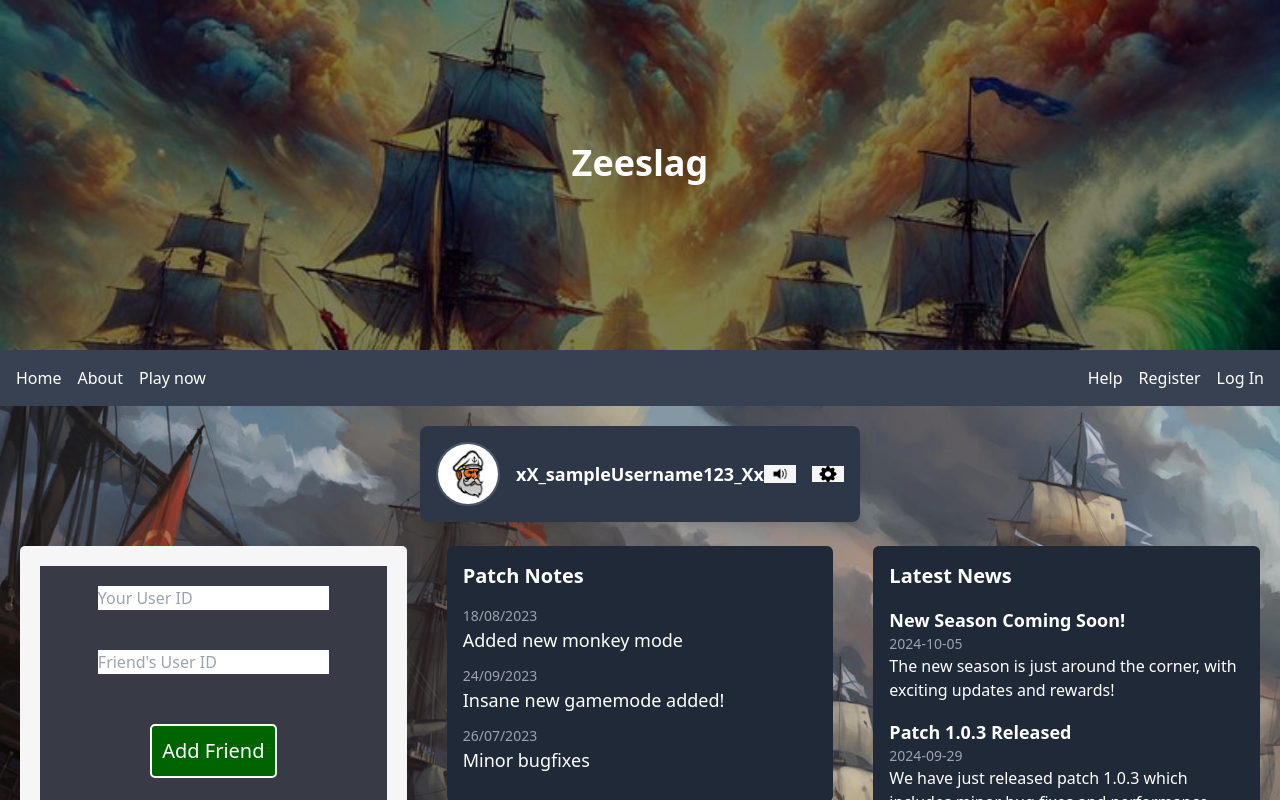
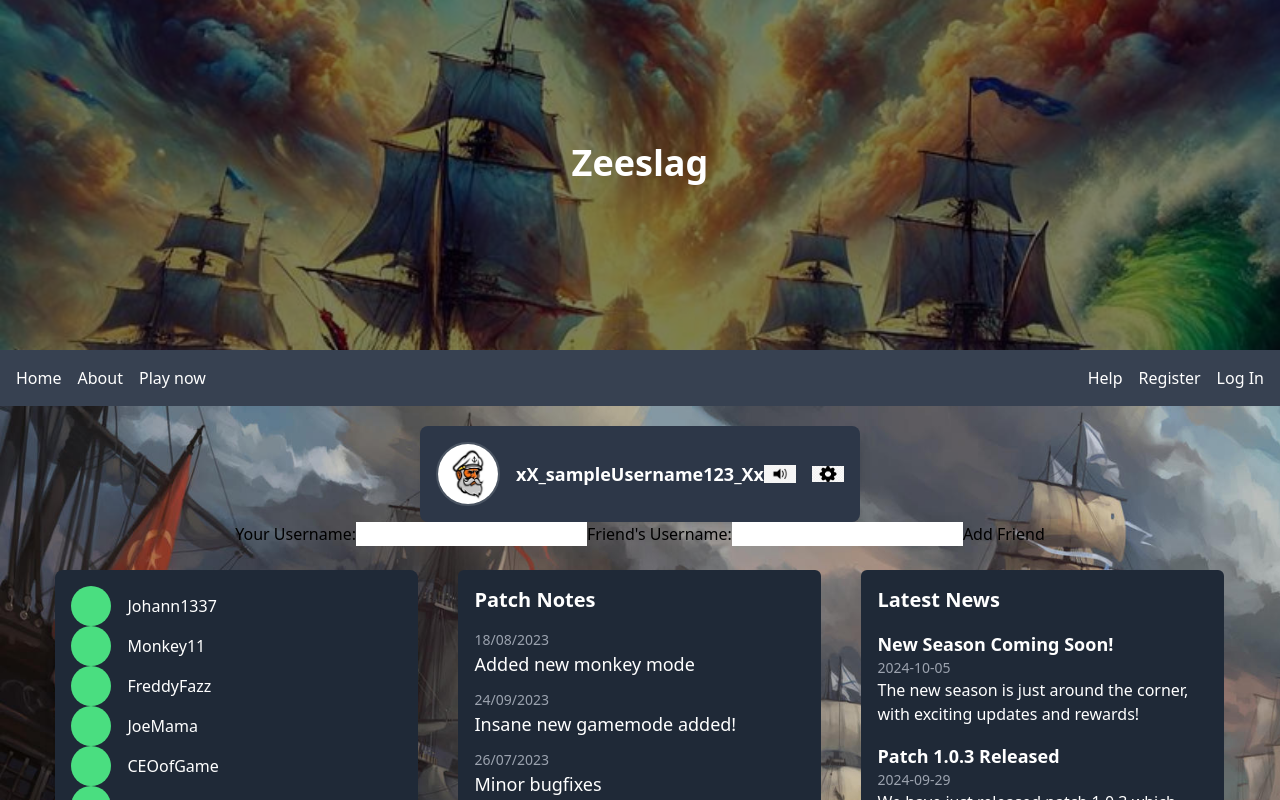
Before and after one commit to Ismail020/pewa-frontend, a Vue app in the folder zeeslag/: page /about in a window 1280 px wide. Shown: the top 800 px of the page. Built offline with nearby package versions, Linux system fonts and the light colour scheme; no server answers.

Commit message:
Minor change

```diff
--- /dev/null
+++ b/zeeslag/src/components/AddFriendComponent.vue
@@ -0,0 +1,52 @@
+<template>
+  <div>
+    <form @submit.prevent="addFriend">
+      <label for="username">Your Username:</label>
+      <input type="text" id="username" v-model="username" required />
+
+      <label for="friendUsername">Friend's Username:</label>
+      <input type="text" id="friendUsername" v-model="friendUsername" required />
+
+      <button type="submit">Add Friend</button>
+    </form>
+  </div>
+</template>
+
+<script>
+export default {
+  data() {
+    return {
+      username: '',
+      friendUsername: ''
+    };
+  },
+  methods: {
+    addFriend() {
+      const url = import.meta.env.VITE_API_URL+'/api/friends/add'; // Adjust URL if needed
+      fetch(url, {
+        method: "POST",
+        headers: {
+          'Content-type': 'application/json',
+        },
+        body: JSON.stringify({
+          username: this.username,
+          friendUsername: this.friendUsername,
+        }),
+      })
+          .then((response) => {
+            if (!response.ok) {
+              throw new Error(`Server response was ${response.status}`);
+            }
+            return response.json(); // On success, parse response
+          })
+          .then((data) => {
+            alert('Friend added successfully');
+          })
+          .catch((error) => {
+            console.error('Error adding friend:', error);
+            alert('Error adding friend. Please try again.');
+          });
+    }
+  }
+};
+</script>
--- a/zeeslag/src/components/FriendsListComponent.vue
+++ b/zeeslag/src/components/FriendsListComponent.vue
@@ -1,107 +1,49 @@
 <template>
-  <div class="friend-request-form">
-    <form @submit.prevent="sendFriendRequest">
-      <div class="input">
-        <input v-model="userId" id="userId" type="text" placeholder="Your User ID" required />
-      </div>
-      <div class="input">
-        <input v-model="friendId" id="friendId" type="text" placeholder="Friend's User ID" required />
-      </div>
-      <div class="input">
-        <button type="submit">Add Friend</button>
-      </div>
-    </form>
-    <div v-if="successMessage" class="p-4 mb-4 text-sm text-green-800">{{ successMessage }}</div>
-    <div v-if="errorMessage" class="p-4 mb-4 text-sm text-red-800">{{ errorMessage }}</div>
+  <div class="friends-list bg-gray-800 p-4 text-white rounded-lg shadow-lg">
+    <ul>
+      <li v-for="friend in friends" :key="friend.id" class="flex flex-col gap-4">
+        <div class="flex gap-4 items-center">
+          <div class="rounded-full h-10 w-10 bg-green-400"></div>
+          {{ friend.name }} <span :class="friend.status"></span>
+        </div>
+      </li>
+    </ul>
   </div>
 </template>
 
 <script>
 export default {
-  name: "FriendsComponent",
+  name: 'FriendsListComponent',
   data() {
     return {
-      userId: "",
-      friendId: "",
-      successMessage: null,
-      errorMessage: null,
+      friends: [
+        {id: 1, name: 'Johann1337', status: 'in-game'},
+        {id: 2, name: 'Monkey11', status: 'online'},
+        {id: 3, name: 'FreddyFazz', status: 'online'},
+        {id: 4, name: 'JoeMama', status: 'online'},
+        {id: 5, name: 'CEOofGame', status: 'away'},
+        {id: 6, name: 'BattleShip1', status: 'offline'},
+      ]
     };
-  },
-  methods: {
-    async sendFriendRequest() {
-      const url = import.meta.env.VITE_API_URL + "/api/v1/friends/add";
-      try {
-        const response = await fetch(url, {
-          method: "POST",
-          headers: {
-            "Content-type": "application/json",
-            Authorization: `Bearer ${localStorage.getItem("token")}`,
-          },
-          body: JSON.stringify({
-            userId: this.userId,
-            friendId: this.friendId,
-          }),
-        });
-
-        if (!response.ok) {
-          throw new Error("Friend request failed!");
-        }
-
-        const data = await response.json();
-        this.successMessage = `Friend added successfully: ${data.name}`;
-        this.userId = "";
-        this.friendId = "";
-      } catch (error) {
-        this.errorMessage = "Unable to send friend request. Please try again.";
-      }
-    },
-  },
+  }
 };
 </script>
 
 <style scoped>
-.input {
-  background-color: #383B45;
-  padding: 20px;
-  text-align: center;
+/* Stijl voor vriendenlijst */
+.in-game {
+  color: green;
 }
 
-.friend-request-form {
-  display: flex;
-  flex-direction: column;
-  background-color: #f6f6f6;
-  padding: 20px;
-  border-radius: 5px;
+.online {
+  color: blue;
 }
 
-button {
-  background-color: darkgreen;
-  color: white;
-  font-size: 20px;
-  border: 2px solid white;
-  margin: 10px;
-  border-radius: 5px;
-  padding: 10px;
+.away {
+  color: yellow;
 }
 
-button:hover {
-  color: #3645a6;
-  border: 2px solid #3645a6;
-}
-
-.p-4 {
-  padding: 1rem;
-}
-
-.text-sm {
-  font-size: 0.875rem;
-}
-
-.text-red-800 {
-  color: #c53030;
-}
-
-.text-green-800 {
-  color: #2f855a;
+.offline {
+  color: gray;
 }
 </style>
--- a/zeeslag/src/views/AboutView.vue
+++ b/zeeslag/src/views/AboutView.vue
@@ -2,6 +2,10 @@
   <div class="game-menu flex-col flex items-center">
     <div>
       <GameHeaderComponent />
+    </div>
+
+    <div>
+      <AddFriendComponent />
     </div>
 
     <div class="flex gap-10">
@@ -29,6 +33,7 @@ import FriendsListComponent from '@/components/FriendsListComponent.vue';
 import PlayButtonComponent from '@/components/PlayButtonComponent.vue';
 import PatchNotesComponent from '@/components/PatchNotesComponent.vue';
 import NewsComponent from '@/components/NewsComponent.vue';
+import AddFriendComponent from '@/components/AddFriendComponent.vue';
 
 export default {
   components: {
@@ -37,6 +42,7 @@ export default {
     PlayButtonComponent,
     PatchNotesComponent,
     NewsComponent,
+    AddFriendComponent,
   }
 };
 </script>
```
Also changed, not shown: zeeslag/src/components/GameHeaderComponent.vue (line endings or trailing spaces).
